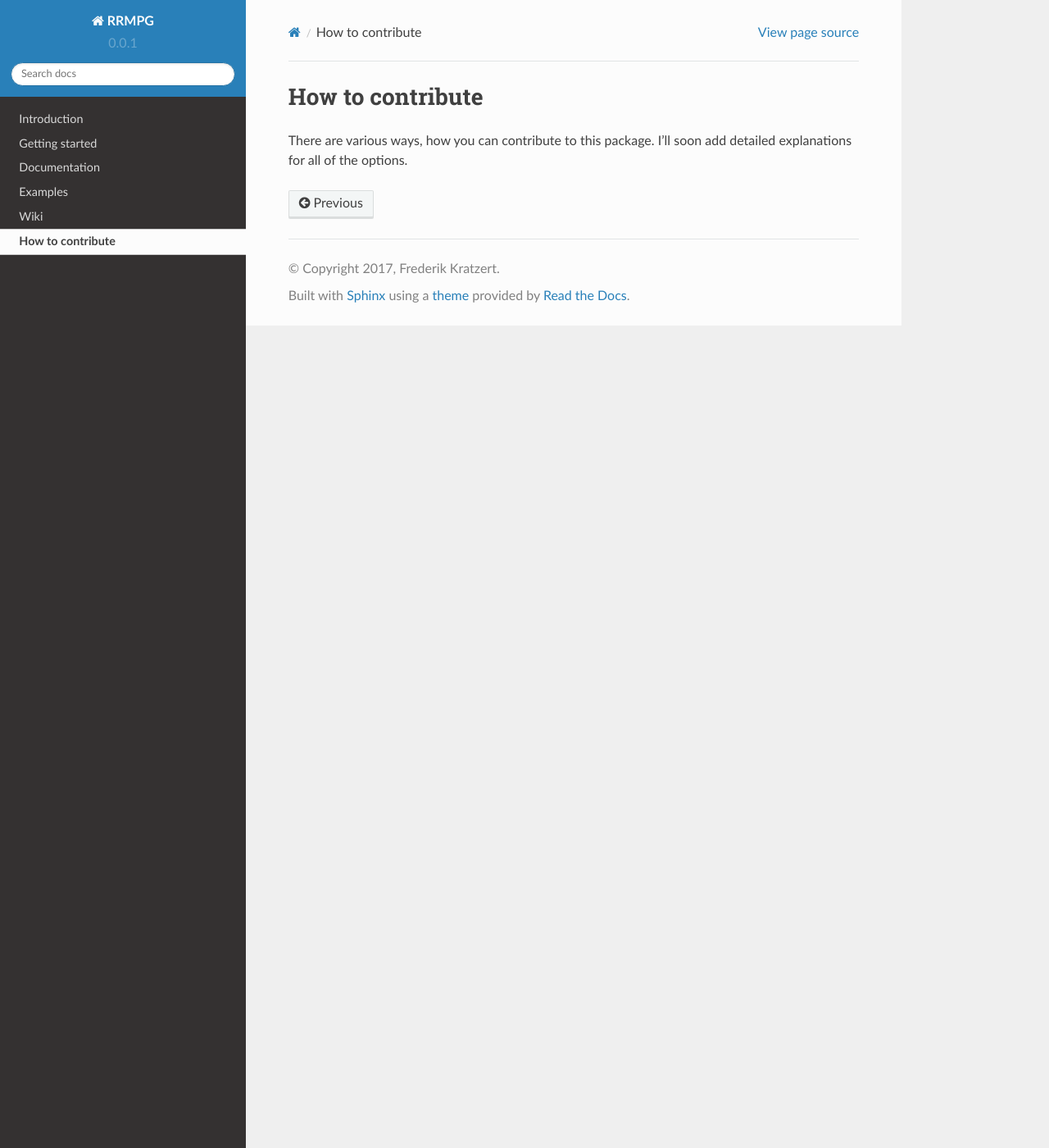
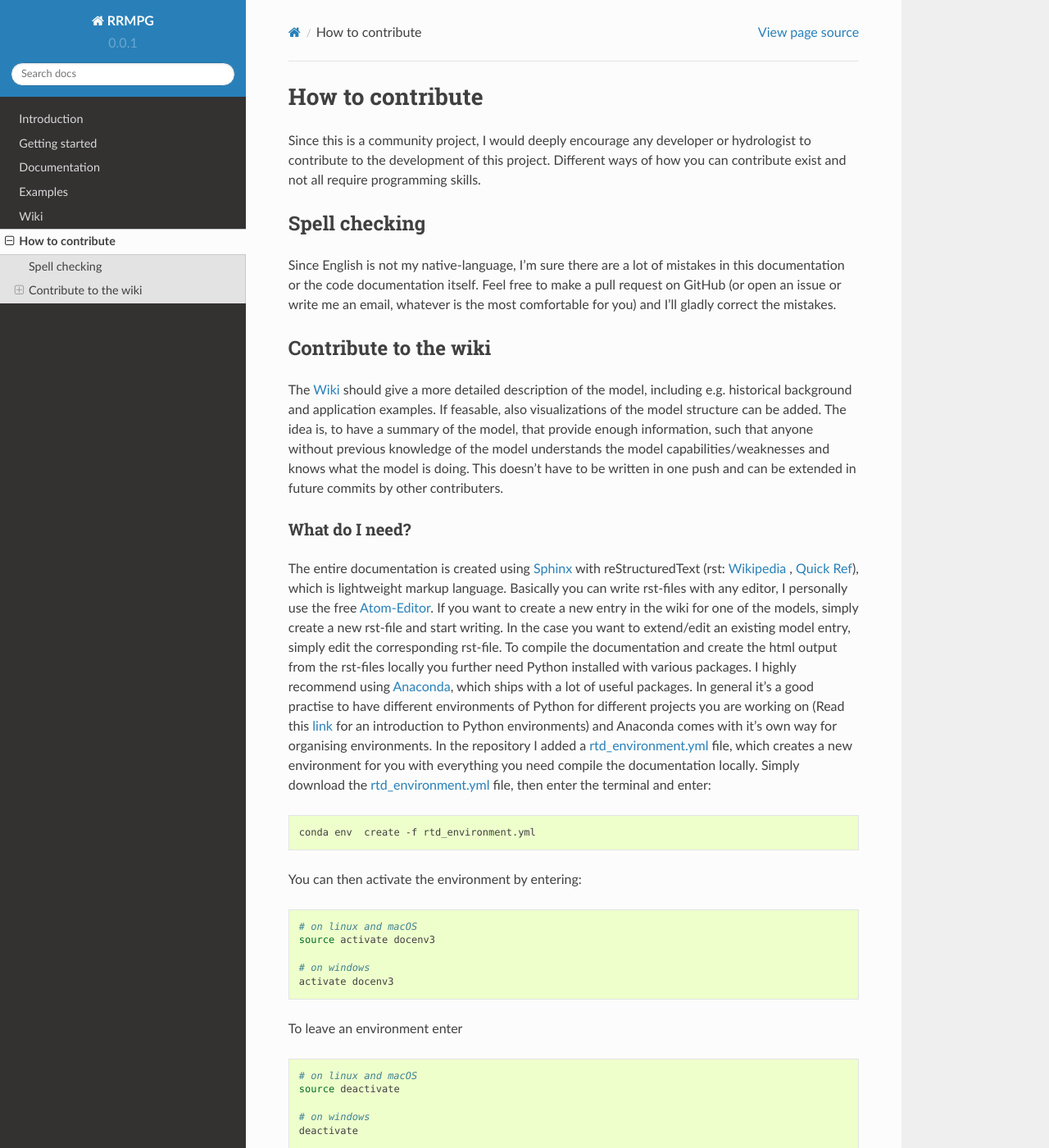
Before and after one commit to kratzert/RRMPG, a Sphinx documentation site: the page built from docs/source/contribution.rst, in a window 1280 px wide and 1400 px high. Shown: the whole window at 82% size. Built offline with Sphinx 7.4.7 and the Read the Docs theme 2.0.0, drawn with Linux system fonts in a browser that asks for light colours; formulas are drawn with MathJax 3; some of the changed text lies outside the part shown.

Commit message:
started to write the how to contribute text

```diff
--- a/docs/source/contribution.rst
+++ b/docs/source/contribution.rst
@@ -1,4 +1,75 @@
 How to contribute
 =================
 
-There are various ways, how you can contribute to this package. I'll soon add detailed explanations for all of the options.
+Since this is a community project, I would deeply encourage any developer or hydrologist to contribute to the development of this project. Different ways of how you can contribute exist and not all require programming skills.
+
+Spell checking
+--------------
+
+Since English is not my native-language, I'm sure there are a lot of mistakes in this documentation or the code documentation itself. Feel free to make a pull request on GitHub (or open an issue or write me an email, whatever is the most comfortable for you) and I'll gladly correct the mistakes.
+
+Contribute to the wiki
+----------------------
+
+The :ref:`Wiki <wiki_top>` should give a more detailed description of the model, including e.g. historical background and application examples. If feasable, also visualizations of the model structure can be added. The idea is, to have a summary of the model, that provide enough information, such that anyone without previous knowledge of the model understands the model capabilities/weaknesses and knows what the model is doing. This doesn't have to be written in one push and can be extended in future commits by other contributers.
+
+What do I need?
+^^^^^^^^^^^^^^^
+The entire documentation is created using Sphinx_ with reStructuredText (rst: `Wikipedia <https://en.wikipedia.org/wiki/ReStructuredText>`_ , `Quick Ref <http://docutils.sourceforge.net/docs/user/rst/quickref.html>`_), which is lightweight markup language. Basically you can write rst-files with any editor, I personally use the free Atom-Editor_. If you want to create a new entry in the wiki for one of the models, simply create a new rst-file and start writing. In the case you want to extend/edit an existing model entry, simply edit the corresponding rst-file.
+To compile the documentation and create the html output from the rst-files locally you further need Python installed with various packages. I highly recommend using Anaconda_, which ships with a lot of useful packages. In general it's a good practise to have different environments of Python for different projects you are working on (Read this link_ for an introduction to Python environments) and Anaconda comes with it's own way for organising environments. In the repository I added a rtd_environment.yml_ file, which creates a new environment for you with everything you need compile the documentation locally. Simply download the rtd_environment.yml_ file, then enter the terminal and enter:
+
+.. code-block:: bash
+
+    conda env  create -f rtd_environment.yml
+
+
+You can then activate the environment by entering:
+
+.. code-block:: bash
+
+    # on linux and macOS
+    source activate docenv3
+
+    # on windows
+    activate docenv3
+
+
+To leave an environment enter
+
+.. code-block:: bash
+
+    # on linux and macOS
+    source deactivate
+
+    # on windows
+    deactivate
+
+
+For further details on Anaconda environments see here_.
+
+After you have made changes to the documentation and you want to see the result as a html-page, direct in the terminal to the ``rrmpg/docs`` and enter:
+
+.. code-block:: bash
+
+    # on linux and macOS
+    make html
+
+    # on windows
+    make.bat html
+
+If everything has compiled correctly you should find an ``index.html`` in ``rrmpg/docs/build/html``.
+
+Other option
+^^^^^^^^^^^^
+Anyway, if this might seem to complicated for you, you can always send me your text by email (f.kratzert[at]gmail.com) or create an issue on GitHub and I'll do the rest.
+
+Important note
+^^^^^^^^^^^^^^
+This should be commonsense but I would like to remind you to cite every work of others (may it be publications, homepages, images etc.) you use in what ever you write.
+
+.. _Sphinx: http://www.sphinx-doc.org
+.. _Atom-Editor: https://atom.io/
+.. _rtd_environment.yml: https://github.com/kratzert/RRMPG/blob/master/rtd_environment.yml
+.. _Anaconda: https://www.continuum.io/downloads
+.. _link: http://docs.python-guide.org/en/latest/dev/virtualenvs/
+.. _here: https://conda.io/docs/user-guide/tasks/manage-environments.html
--- a/docs/source/wiki.rst
+++ b/docs/source/wiki.rst
@@ -1,3 +1,4 @@
+.. _wiki_top:
 Wiki
 ====
 
```
